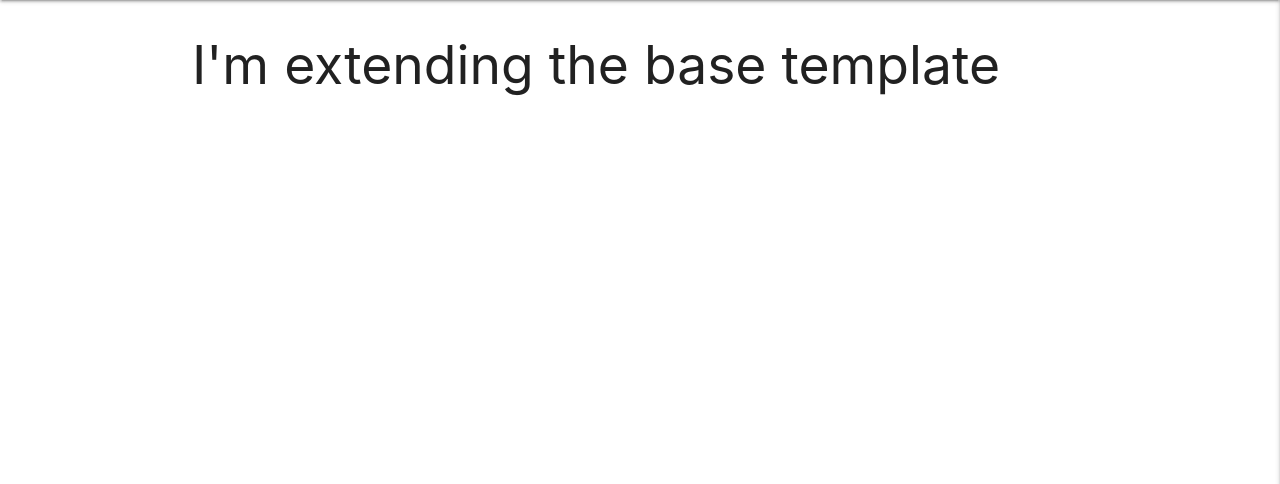
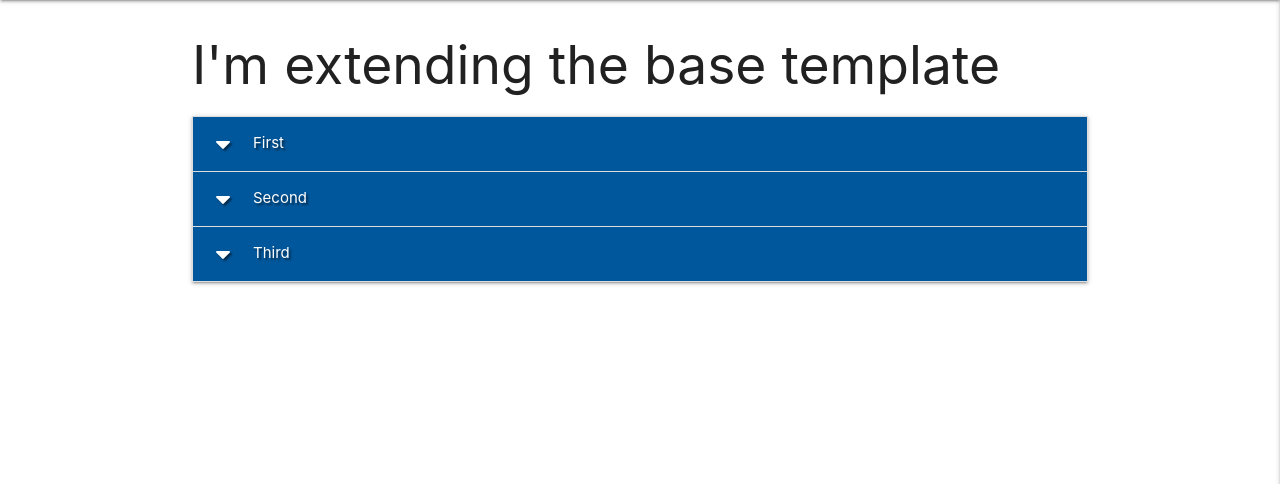
Before and after one commit to adamkcook94/flask-task-manager, a Flask app: page / in a window 1280 px wide. Shown: the part 64-548 px from the top of the page. Run offline with Flask 2, Linux system fonts and the light colour scheme; data that the repository does not hold is empty; some libraries are stand-ins or nearby versions.

Commit message:
Add task collapsible setup

```diff
--- a/static/js/script.js
+++ b/static/js/script.js
@@ -1,3 +1,4 @@
 $(document).ready(function () {
     $('.sidenav').sidenav({ edge: "right" });
+    $('.collapsible').collapsible();
 });
--- a/templates/tasks.html
+++ b/templates/tasks.html
@@ -20,8 +20,26 @@
     {{ task.is_urgent }}<br>
     {{ task.due_date }}<br>
     {% endfor %}
+    <ul class="collapsible">
+        <li>
+            <div class="collapsible-header white-text light-blue darken-4 text-shadow"><i
+                    class="fas fa-caret-down"></i>First</div>
+            <div class="collapsible-body"><span>Lorem ipsum dolor sit amet.</span></div>
+        </li>
+        <li>
+            <div class="collapsible-header white-text light-blue darken-4 text-shadow"><i
+                    class="fas fa-caret-down"></i>Second</div>
+            <div class="collapsible-body"><span>Lorem ipsum dolor sit amet.</span></div>
+        </li>
+        <li>
+            <div class="collapsible-header white-text light-blue darken-4 text-shadow"><i
+                    class="fas fa-caret-down"></i>Third</div>
+            <div class="collapsible-body"><span>Lorem ipsum dolor sit amet.</span></div>
+        </li>
+    </ul>
+    {% endblock %}
 
-    {% endblock %}
+
 </body>
 
 </html>
```
